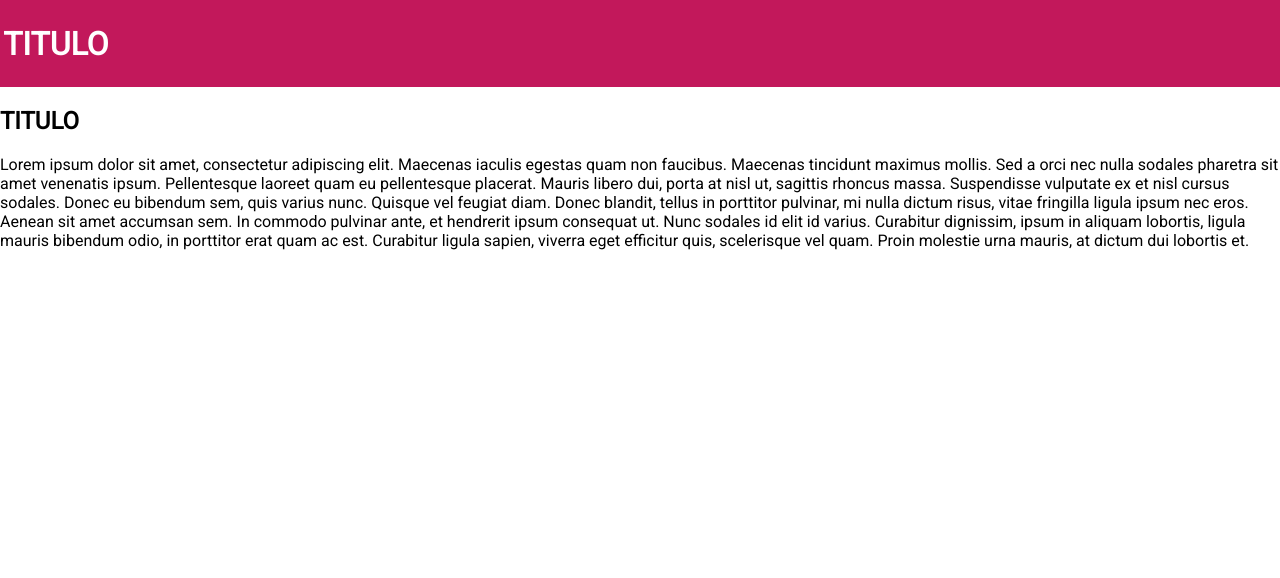
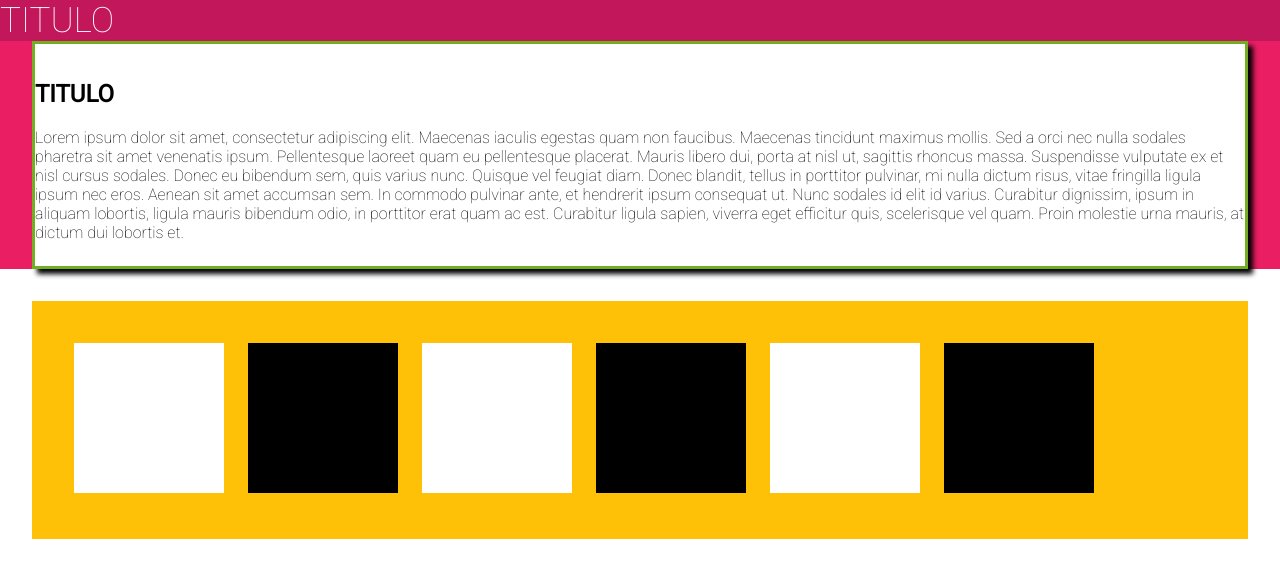
Before and after one commit to izzydin/tarea3, a plain HTML site: page index.html in a window 1280 px wide. Drawn offline with Linux system fonts and the light colour scheme.

Commit message:
revision1

```diff
--- a/css/style.css
+++ b/css/style.css
@@ -6,17 +6,74 @@ body{
     padding: 0;
     border: 0;
     position: relative;
-    font-family: 'Roboto', sans-serif;
+    font-family: 'Roboto';
     font-size: 16px;
 }
 .head{
-    background-color: #C2185B;
-    padding: 0.2rem;
-    color: #FFFFFF;
+	background-color: #C2185B;
+	padding: 0;
 }
-.head__name{
-    margin: 0;
-    padding: 0;
-    font-size: 50px;
-    font-weight: 100;
+.head__tittle{
+	color: #FFFFFF;
+	margin: 0;
+	padding: 0;
+	font-weight: 100;
+	font-size: 50px;
 }
+.block{
+	background-color: #E91E63;
+	margin:0;
+	padding:0;
+	width: 100%;
+	height:100%;
+
+}
+.block__parragrah{
+	background-color: #FFFFFF;
+	border: 3px solid #73AD21;
+	font-weight: 100;
+	padding-top: 1rem;
+	padding-bottom: 0.5rem;
+	margin-left:2em;
+	margin-right: 2em;
+	margin-bottom: 2em;
+	box-shadow: 5px 5px 5px #000000;
+}
+.head__tittle{
+	color: #FFFFFF;
+	margin: 0;
+	padding: 0;
+	font-weight: 100;
+	font-size: 35px;
+}
+.square-block{
+	margin: 0;
+	padding:0;
+	background-color: #FFFFFF;
+	width: 100%;
+	height:100%;
+}
+.square-container{
+	background-color: #FFC107;
+	padding: 2rem;
+	border: 2rem;
+	margin-left:2em;
+	margin-right: 2em;
+	margin-bottom: 2em;
+}
+.square-white{
+	display: inline-block;
+	background-color: #FFFFFF;
+	padding: 0;
+    width: 150px;
+    height: 150px;
+    margin: 10px
+}
+.square-black{
+	display: inline-block;
+	background-color: #000000;
+	padding: 0;
+    width: 150px;
+    height: 150px;
+    margin: 10px
+}
--- a/index.html
+++ b/index.html
@@ -4,8 +4,9 @@
         <meta charset="utf-8">
         <title></title>
         <meta name="viewport" content="width=device-width, initial-scale=1.0" />
+        <link href='https://fonts.googleapis.com/css?family=Roboto:400,100' rel='stylesheet' type='text/css'>
         <link rel="stylesheet" href="css/normalize.css" media="screen" title="no title" charset="utf-8">
-        <link href='https://fonts.googleapis.com/css?family=Roboto:400,100' rel='stylesheet' type='text/css'>        <link rel="stylesheet" href="css/style.css" media="screen" title="no title" charset="utf-8">
+        <link rel="stylesheet" href="css/style.css" media="screen" title="no title" charset="utf-8">
     </head>
     <body>
         <header class="head">
```
